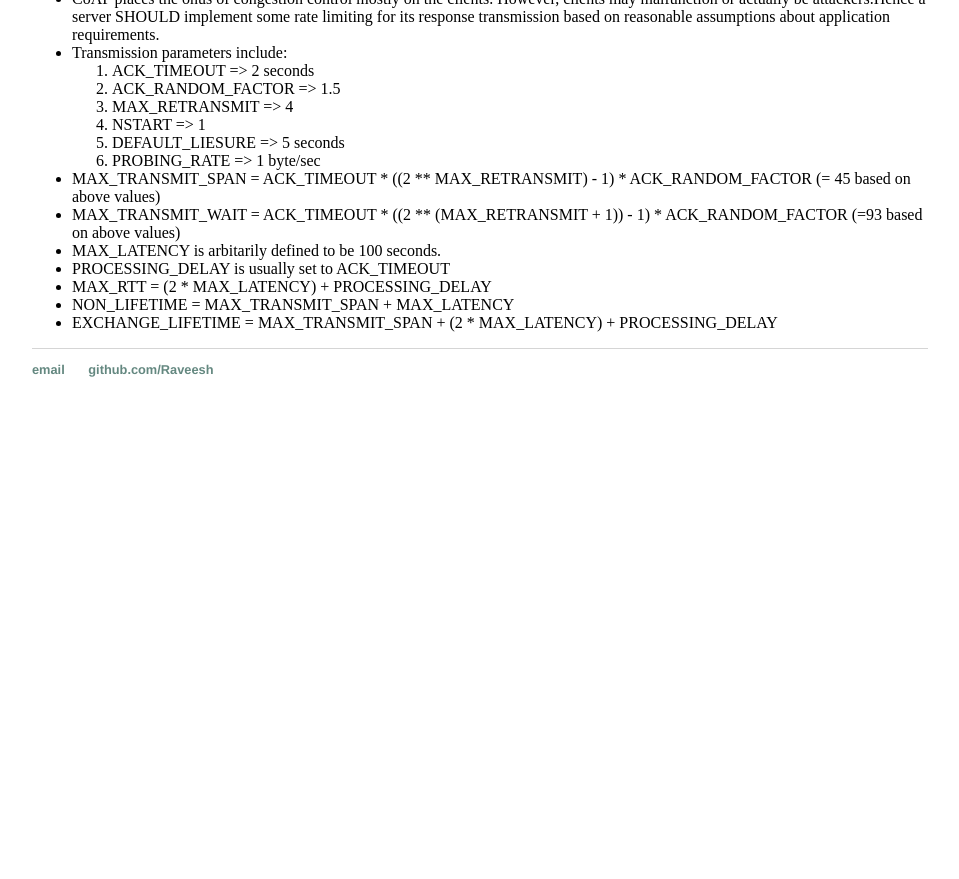
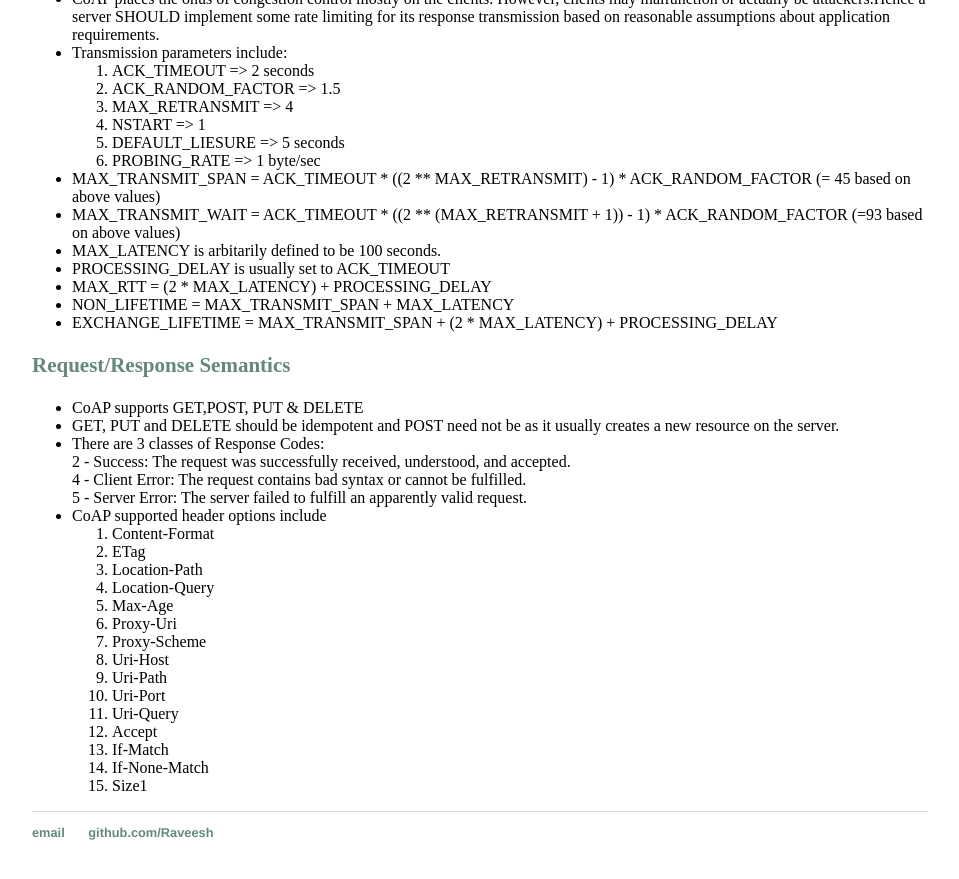
Before and after one commit to jainshailesh/Raveesh.github.io, a Jekyll site: the page built from _posts/2016-05-19-coap-rfc-core.md, in a window 1280 px wide and 900 px high, scrolled down 2877 px. Shown: the top 879 px of the window, without its empty margins (160-1119 px from the left). Built offline with Jekyll 4.4.1, drawn with Linux system fonts in a browser that asks for light colours; before the commit the page ends 3314 px from its top, so only the background shows below that.

Commit message:
request response options

```diff
--- a/_posts/2016-05-19-coap-rfc-core.md
+++ b/_posts/2016-05-19-coap-rfc-core.md
@@ -114,3 +114,27 @@ and the server (the node in this case) responds with a response code and a resou
 * MAX_RTT = (2 * MAX_LATENCY) + PROCESSING_DELAY
 * NON_LIFETIME = MAX_TRANSMIT_SPAN + MAX_LATENCY
 * EXCHANGE_LIFETIME = MAX_TRANSMIT_SPAN + (2 * MAX_LATENCY) + PROCESSING_DELAY
+
+### Request/Response Semantics
+* CoAP supports GET,POST, PUT & DELETE
+* GET, PUT and DELETE should be idempotent and POST need not be as it usually creates a new resource on the server.
+* There are 3 classes of Response Codes:<br>
+   2 - Success: The request was successfully received, understood, and accepted.<br>
+   4 - Client Error: The request contains bad syntax or cannot be fulfilled.<br>
+   5 - Server Error: The server failed to fulfill an apparently valid request.<br>
+* CoAP supported header options include
+   1. Content-Format
+   2. ETag
+   3. Location-Path
+   4. Location-Query
+   5. Max-Age
+   6. Proxy-Uri
+   7. Proxy-Scheme
+   8. Uri-Host
+   9. Uri-Path
+   10. Uri-Port
+   11. Uri-Query
+   12. Accept
+   13. If-Match
+   14. If-None-Match
+   15. Size1
```
